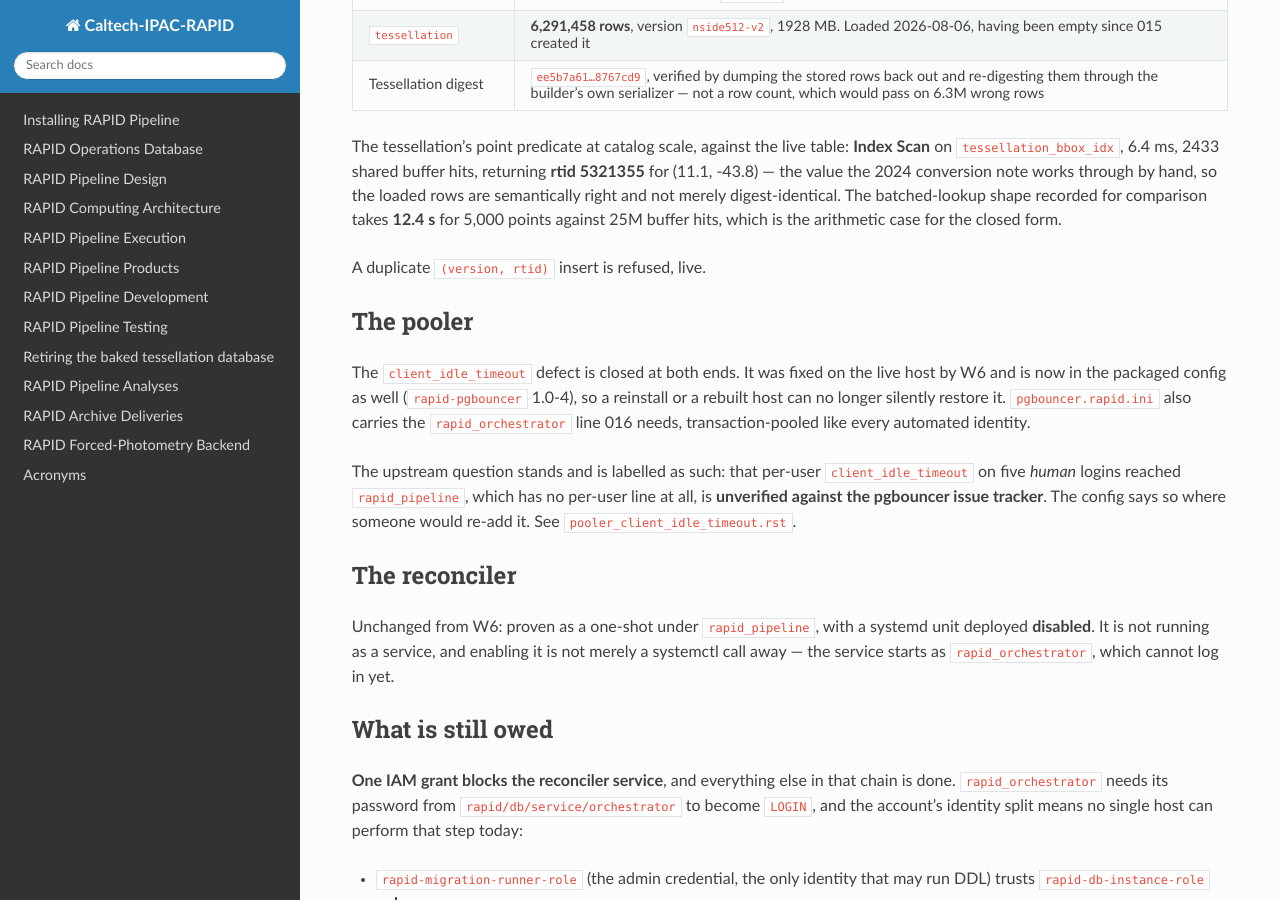
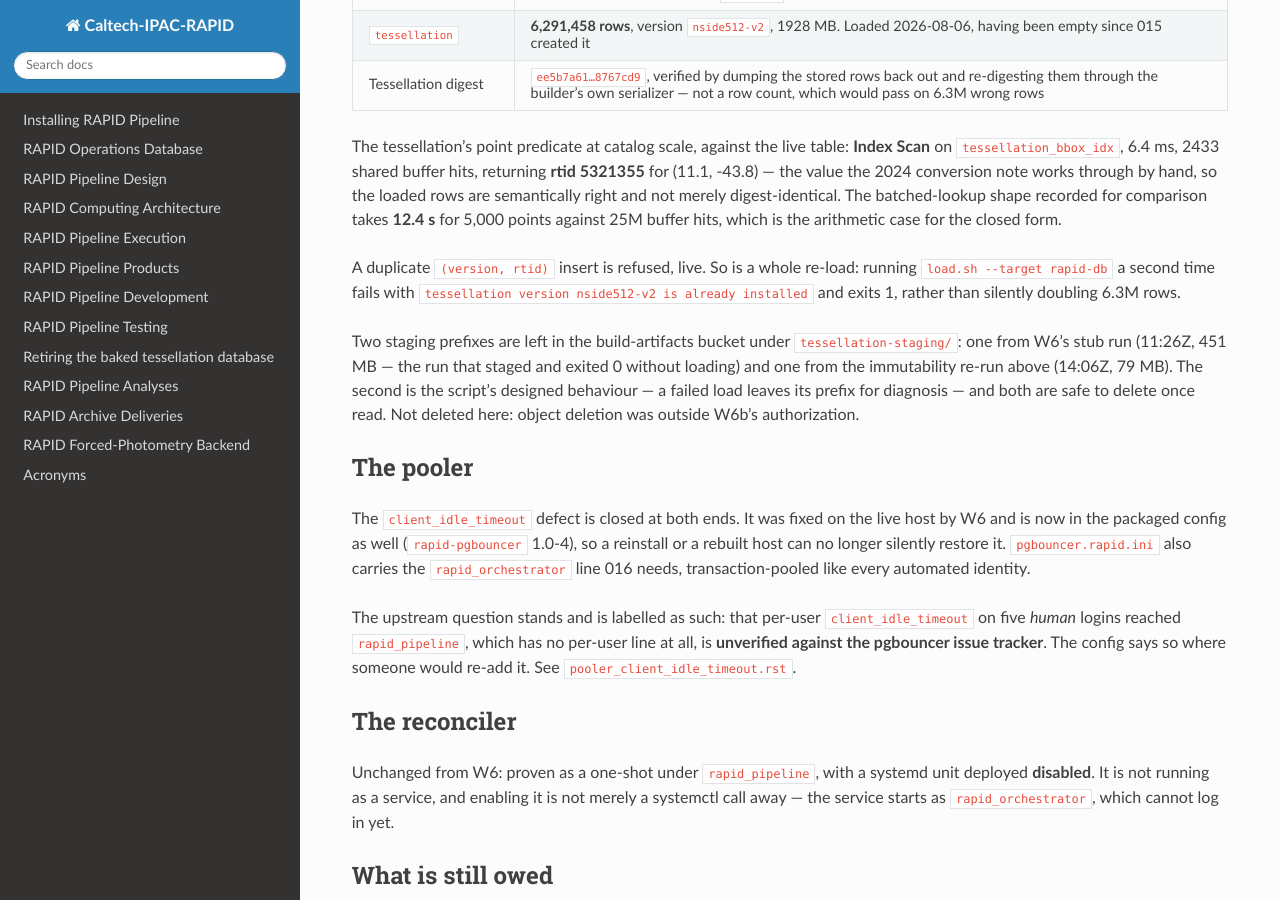
Before and after one commit to Caltech-IPAC/rapid, a Sphinx documentation site: the page built from docs/source/dev/w6b_state_summary.rst, in a window 1280 px wide and 900 px high, scrolled down 403 px. Built offline with Sphinx 7.4.7 and the Read the Docs theme 3.1.0, drawn with Linux system fonts in a browser that asks for light colours.

Commit message:
docs: the load's immutability guard, proven live, and two orphaned prefixes
Running load.sh --target rapid-db a second time is refused — "tessellation
version nside512-v2 is already installed", exit 1 — so the guard against
silently doubling 6.3M rows is proven on the real table rather than only on
the rehearsal.

Also records the two staging prefixes left in rapid-build-artifacts: W6's
stub run (451 MB, the run that staged and exited 0 without loading) and the
immutability re-run above (79 MB). The latter is designed behaviour — a
failed load leaves its prefix for diagnosis. Both are recorded rather than
removed: object deletion was outside this run's authorization.

Co-Authored-By: Claude Opus 5 <noreply@anthropic.com>
Claude-Session: https://claude.ai/code/session_01N7uWEKwvUZeMtBYTAVBUiL

```diff
--- a/docs/source/dev/w6b_state_summary.rst
+++ b/docs/source/dev/w6b_state_summary.rst
@@ -35,7 +35,18 @@ semantically right and not merely digest-identical. The batched-lookup
 shape recorded for comparison takes **12.4 s** for 5,000 points against
 25M buffer hits, which is the arithmetic case for the closed form.
 
-A duplicate ``(version, rtid)`` insert is refused, live.
+A duplicate ``(version, rtid)`` insert is refused, live. So is a whole
+re-load: running ``load.sh --target rapid-db`` a second time fails with
+``tessellation version nside512-v2 is already installed`` and exits 1,
+rather than silently doubling 6.3M rows.
+
+Two staging prefixes are left in the build-artifacts bucket under
+``tessellation-staging/``: one from W6's stub run (11:26Z, 451 MB —
+the run that staged and exited 0 without loading) and one from the
+immutability re-run above (14:06Z, 79 MB). The second is the script's
+designed behaviour — a failed load leaves its prefix for diagnosis — and
+both are safe to delete once read. Not deleted here: object deletion was
+outside W6b's authorization.
 
 The pooler
 ----------
```
